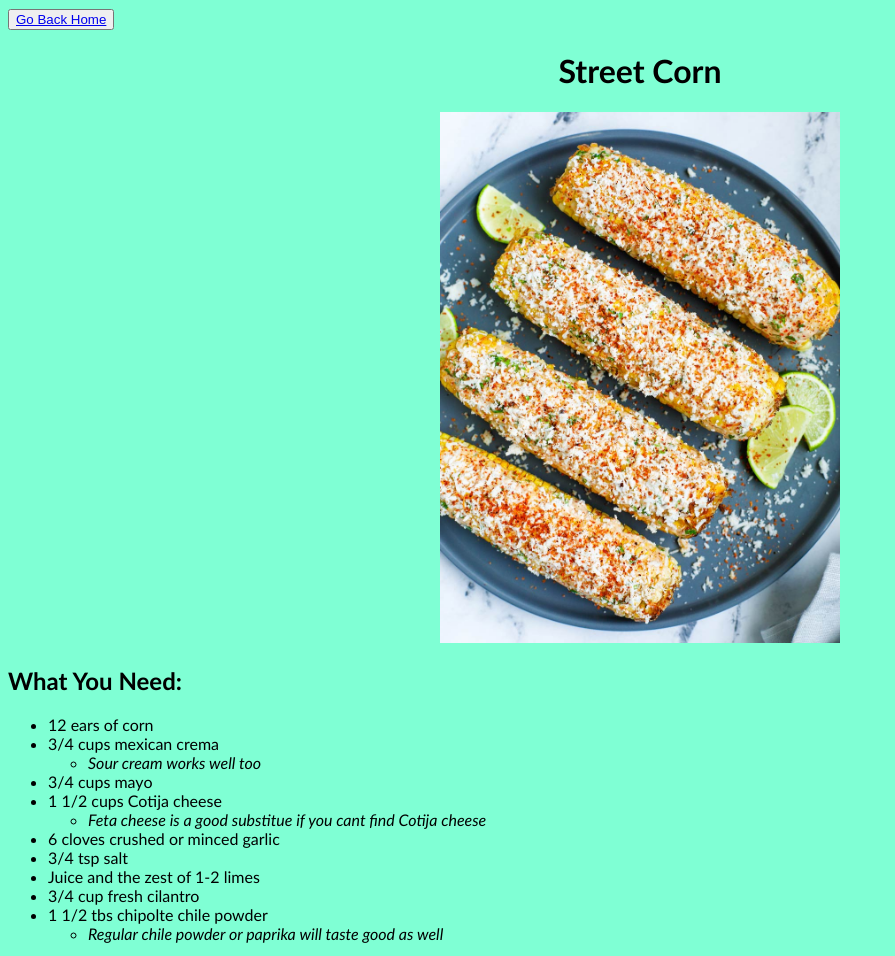
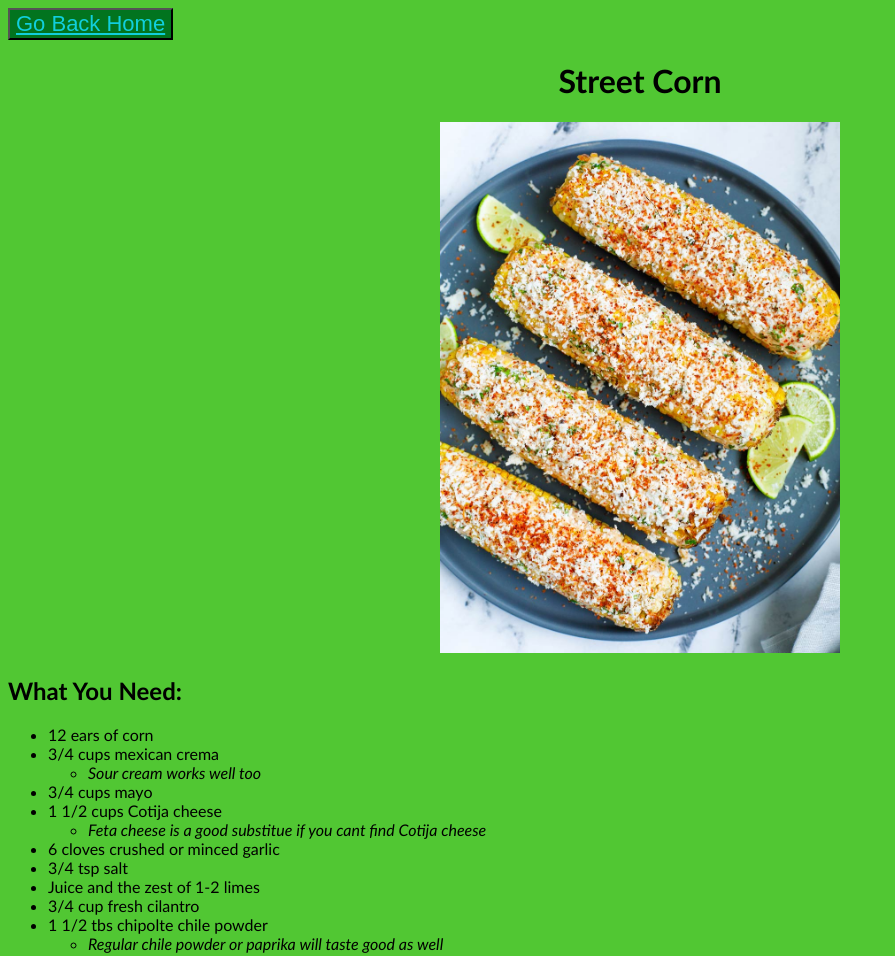
Before and after one commit to cstaucode/odin-recipes, a plain HTML site: page recipes/streetcorn.html in a window 1280 px wide. Shown: the top 956 px of the page, without its empty margins (0-895 px from the left). Drawn offline with Linux system fonts and the light colour scheme.

Commit message:
Style button; Change background color

```diff
--- a/styles.css
+++ b/styles.css
@@ -1,6 +1,6 @@
 body {
     font-family:'Trebuchet MS', 'Lucida Sans Unicode', 'Lucida Grande', 'Lucida Sans', Arial, sans-serif;
-    background-color: aquamarine;
+    background-color: rgb(81, 199, 51);
     color:black;
     text-align: center;
 }
@@ -16,3 +16,11 @@ div {
 h2 {
     text-align: left
 }
+div button {
+    background-color:rgb(2, 116, 31);
+
+}
+button a {
+    color:rgb(17, 207, 221);
+    font-size: 22px
+}
```
